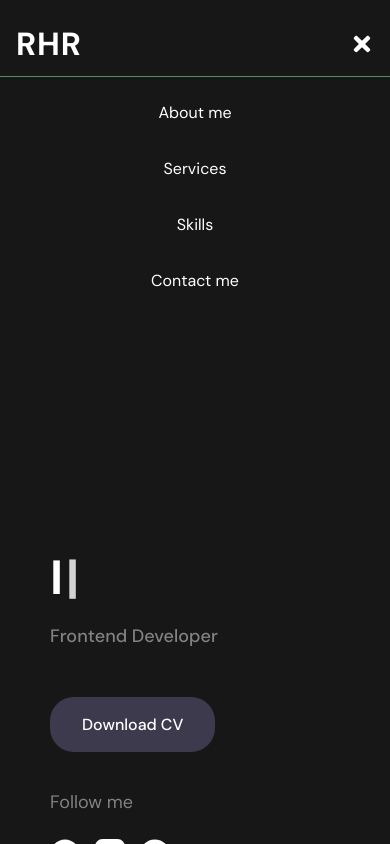
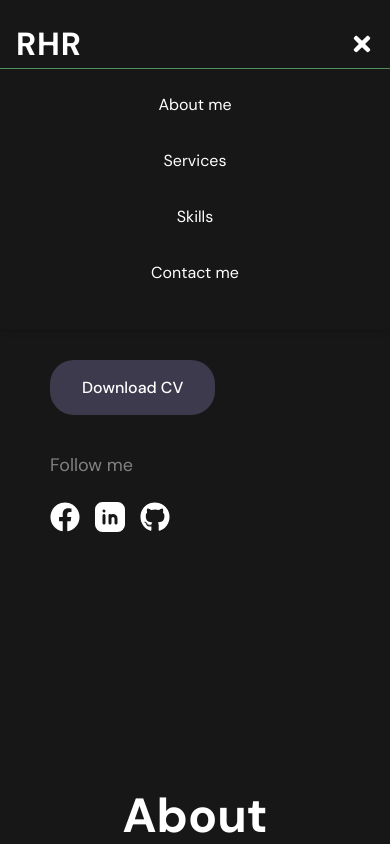
Before and after one commit to Rakib-Hassan-web/Portfulio-for-me, a React (Vite) app: page / in a window 390 px wide. Both pictures are taken after a click on the button 362 px from the left and 44 px from the top of the page. Shown: the top 844 px of the page. Built offline with nearby package versions, Linux system fonts and the light colour scheme.

Commit message:
responsive st my portfolio

```diff
--- a/src/assets/Components/Navbar.jsx
+++ b/src/assets/Components/Navbar.jsx
@@ -7,7 +7,7 @@ const Navbar = () => {
 
   return (
     <>
-      <section id='navbar' className='py-[20px] bg-prymary shadow-md'>
+      <section id='navbar' className='py-[20px] bg-prymary shadow-md fixed top-0 left-0 w-full z-50 transition-all duration-500 ease-in-out'>
         <div className='container mx-auto px-4 flex justify-between items-center'>
           {/* ----------Logo---------- */}
           <Link className='text-white font-bold text-[32px] font-prymary tracking-wide'>
@@ -16,62 +16,45 @@ const Navbar = () => {
 
           {/* ----------Desktop Menu---------- */}
           <div className='hidden md:block'>
-            <ul className='flex items-center gap-10 text-white text-[18px] font-normal font-prymary'>
-              <li className='p-[10px] hover:scale-110 hover:text-black hover:rounded-[15px] hover:bg-[#85f994c5] duration-300'>
-                <Link>About me</Link>
-              </li>
-              <li className='p-[10px] hover:scale-110 hover:text-black hover:rounded-[15px] hover:bg-[#85f994c5] duration-300'>
-                <Link>Services</Link>
-              </li>
-              <li className='p-[10px] hover:scale-110 hover:text-black hover:rounded-[15px] hover:bg-[#85f994c5] duration-300'>
-                <Link>Skills</Link>
-              </li>
-              <li className='p-[10px] hover:scale-110 hover:text-black hover:rounded-[15px] hover:bg-[#85f994c5] duration-300'>
-                <Link>Contact me</Link>
-              </li>
+            <ul className='flex items-center gap-10 text-white text-[18px] font-normal font-prymary transition-all duration-500 ease-in-out'>
+              {['About me', 'Services', 'Skills', 'Contact me'].map((item, i) => (
+                <li
+                  key={i}
+                  className='p-[10px] hover:scale-110 hover:text-black hover:rounded-[15px] hover:bg-[#85f994c5] transition-all duration-500 ease-in-out cursor-pointer'
+                >
+                  <Link>{item}</Link>
+                </li>
+              ))}
             </ul>
           </div>
 
           {/* ----------Mobile Menu Button---------- */}
           <button
-            className='md:hidden text-white text-2xl'
+            className='md:hidden text-white text-2xl transition-transform duration-500 ease-in-out'
             onClick={() => setMenuOpen(!menuOpen)}
           >
             {menuOpen ? <FaTimes /> : <FaBars />}
           </button>
         </div>
 
-        {/* ----------Mobile Dropdown Menu---------- */}
-        {menuOpen && (
-          <div className='md:hidden bg-prymary border-t border-[#85f99488] mt-2'>
-            <ul className='flex flex-col items-center gap-4 py-4 text-white text-[16px] font-prymary'>
+        {/* ----------Mobile Dropdown Menu (Animated)---------- */}
+        <div
+          className={`md:hidden bg-prymary border-t border-[#85f99488] overflow-hidden transition-all duration-700 ease-in-out ${
+            menuOpen ? 'max-h-[300px] opacity-100' : 'max-h-0 opacity-0'
+          }`}
+        >
+          <ul className='flex flex-col items-center gap-4 py-4 text-white text-[16px] font-prymary'>
+            {['About me', 'Services', 'Skills', 'Contact me'].map((item, i) => (
               <li
+                key={i}
                 onClick={() => setMenuOpen(false)}
-                className='w-full text-center p-2 hover:bg-[#85f994c5] hover:text-black duration-300'
+                className='w-full text-center p-2 hover:bg-[#85f994c5] hover:text-black transition-all duration-500 ease-in-out cursor-pointer'
               >
-                <Link>About me</Link>
+                <Link>{item}</Link>
               </li>
-              <li
-                onClick={() => setMenuOpen(false)}
-                className='w-full text-center p-2 hover:bg-[#85f994c5] hover:text-black duration-300'
-              >
-                <Link>Services</Link>
-              </li>
-              <li
-                onClick={() => setMenuOpen(false)}
-                className='w-full text-center p-2 hover:bg-[#85f994c5] hover:text-black duration-300'
-              >
-                <Link>Skills</Link>
-              </li>
-              <li
-                onClick={() => setMenuOpen(false)}
-                className='w-full text-center p-2 hover:bg-[#85f994c5] hover:text-black duration-300'
-              >
-                <Link>Contact me</Link>
-              </li>
-            </ul>
-          </div>
-        )}
+            ))}
+          </ul>
+        </div>
       </section>
     </>
   )
```
